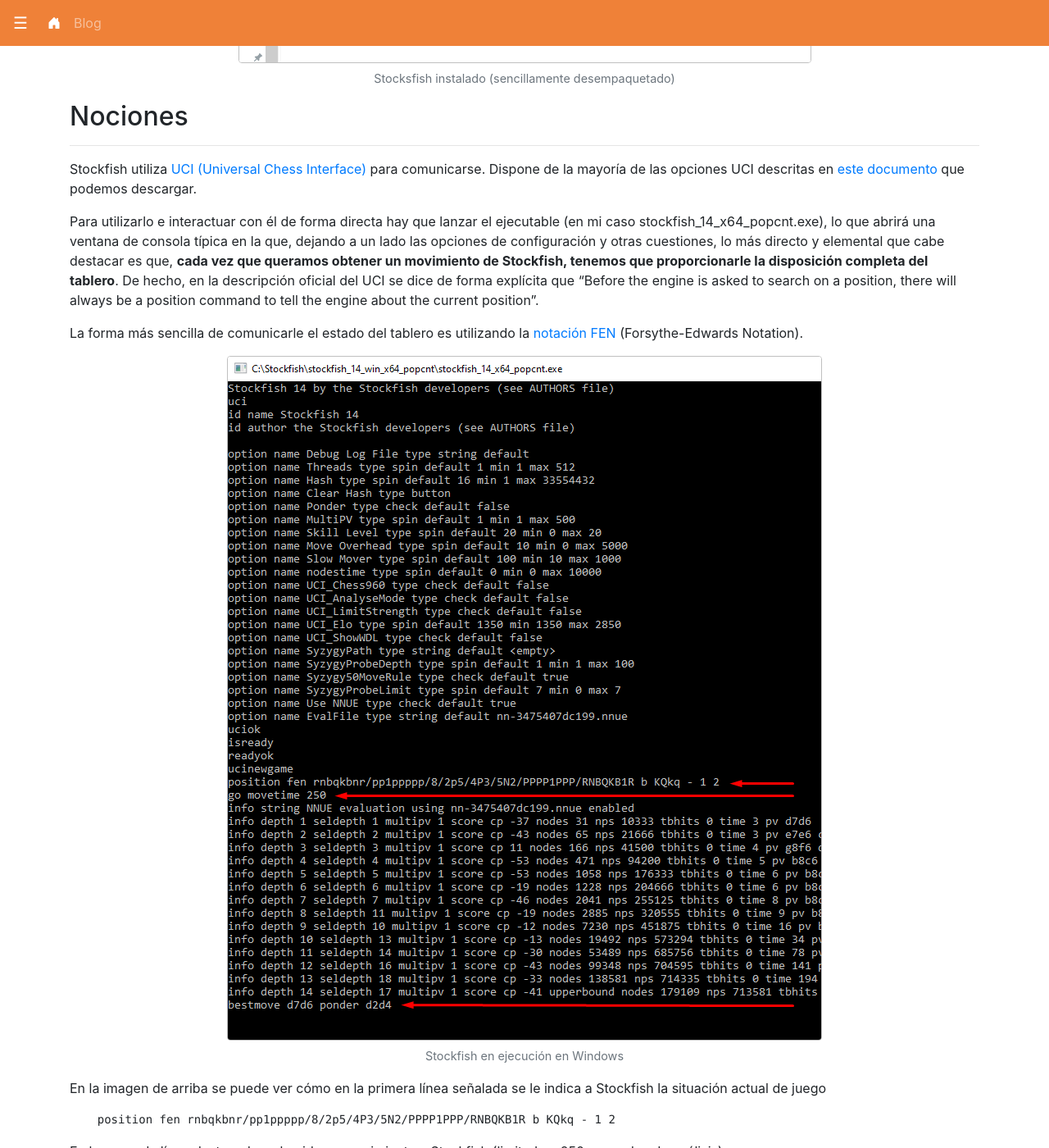
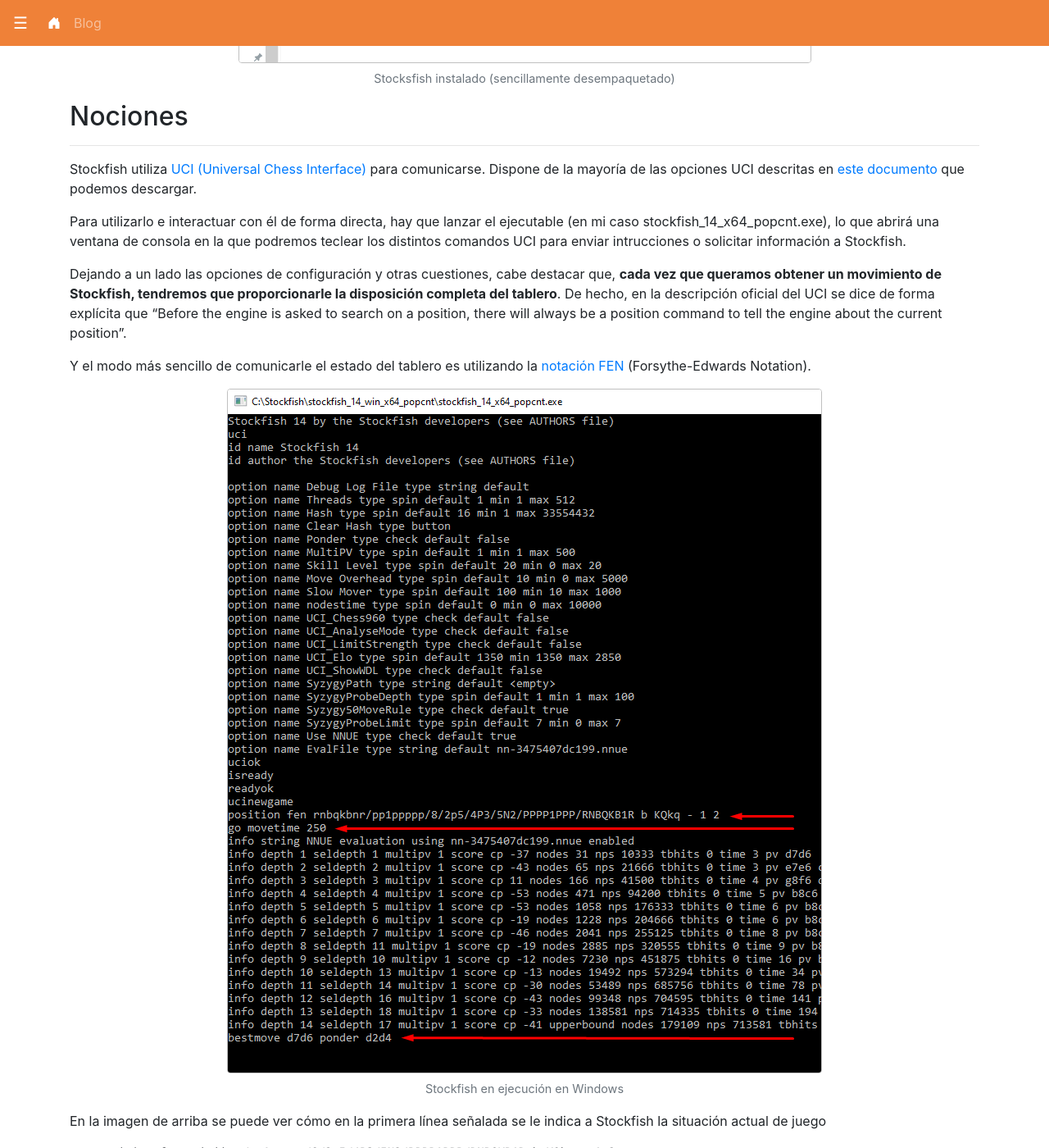
Before and after one commit to ChessPU/WebChessPU, a Jekyll site: the page built from pages/instalar-stockfish.md, in a window 1280 px wide and 1400 px high, scrolled down 1442 px. Shown: the whole window at 82% size. Built offline with Jekyll 4.4.1, drawn with Linux system fonts in a browser that asks for light colours; nearby versions of some CDN libraries; some of the changed text lies outside the part shown.

Commit message:
Más sobre Strockfish

````diff
--- a/pages/instalar-stockfish.md
+++ b/pages/instalar-stockfish.md
@@ -35,9 +35,11 @@
 ---
 Stockfish utiliza [UCI (Universal Chess Interface)](https://backscattering.de/chess/uci/) para comunicarse. Dispone de la mayoría de las opciones UCI descritas en [este documento](https://www.shredderchess.com/download/div/uci.zip) que podemos descargar.
 
-Para utilizarlo e interactuar con él de forma directa hay que lanzar el ejecutable (en mi caso stockfish_14_x64_popcnt.exe), lo que abrirá una ventana de consola típica en la que, dejando a un lado las opciones de configuración y otras cuestiones, lo más directo y elemental que cabe destacar es que, **cada vez que queramos obtener un movimiento de Stockfish, tenemos que proporcionarle la disposición completa del tablero**. De hecho, en la descripción oficial del UCI se dice de forma explícita que "Before the engine is asked to search on a position, there will always be a position command to tell the engine about the current position".
+Para utilizarlo e interactuar con él de forma directa, hay que lanzar el ejecutable (en mi caso stockfish_14_x64_popcnt.exe), lo que abrirá una ventana de consola en la que podremos teclear los distintos comandos UCI para enviar intrucciones o solicitar información a Stockfish.
 
-La forma más sencilla de comunicarle el estado del tablero es utilizando la [notación FEN](https://ajedrez.pro/notacion-fen) (Forsythe-Edwards Notation).
+Dejando a un lado las opciones de configuración y otras cuestiones, cabe destacar que, **cada vez que queramos obtener un movimiento de Stockfish, tendremos que proporcionarle la disposición completa del tablero**. De hecho, en la descripción oficial del UCI se dice de forma explícita que "Before the engine is asked to search on a position, there will always be a position command to tell the engine about the current position".
+
+Y el modo más sencillo de comunicarle el estado del tablero es utilizando la [notación FEN](https://ajedrez.pro/notacion-fen) (Forsythe-Edwards Notation).
 
 {% assign img_url = "/assets/img/stockfish/stockfish-console.png" %}
 {% assign img_description = "Stockfish en ejecución en Windows" %}
@@ -61,3 +63,10 @@
 ```
     bestmove d7d6 ponder d2d4
 ```
+
+Otra cosa destacable es que el **comando "d"** (que no he encontrado en UCI) permite mostrar de forma gráfica la situación actual del juego.
+
+{% assign img_url = "/assets/img/stockfish/stockfish-d-command.png" %}
+{% assign img_description = "Resultado de mandar 'd' a Stockfish" %}
+{% assign img_style = "border: 1px solid silver;" %}
+{% include page/one-image.html %}
````
Also changed, not shown: assets/img/stockfish/stockfish-d-command.png (added).
